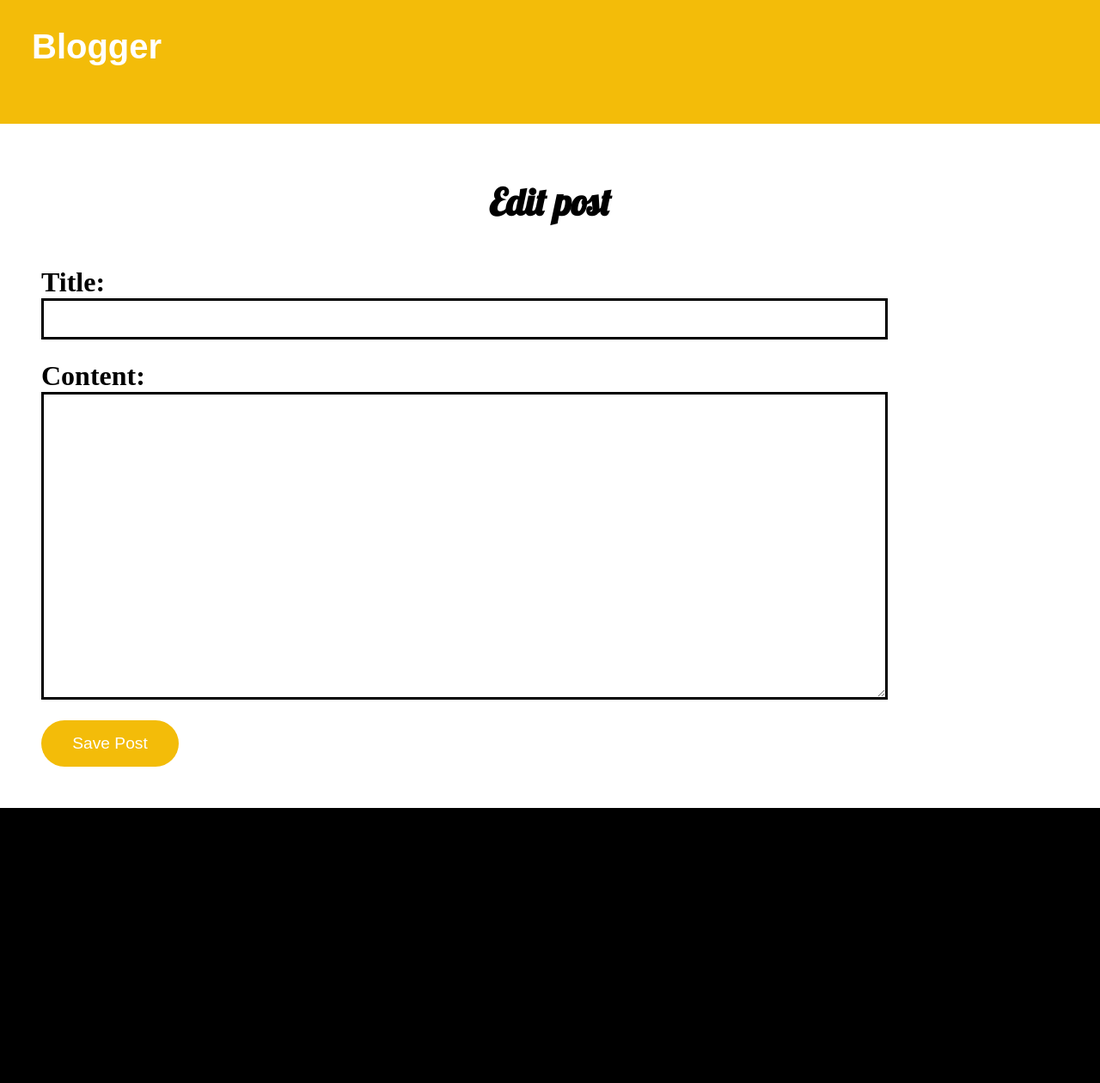
After one commit to gaurav-madkaikar/django-blog-app, a Django app: template blog/templates/blog/post_edit.html in a window 1280 px wide. The commit adds this page. Shown: the whole page at 86% size. Run offline with Django 3.2, Linux system fonts and the light colour scheme; the template is opened without the code that fills it: values that come from a table or form of the project are taken from there, others are empty; some web fonts are replaced.

Commit message:
Edit posts feature added!

```diff
--- a/blog/admin.py
+++ b/blog/admin.py
@@ -4,5 +4,5 @@ from .models import Post
 # Add, edit, delete the posts we have made
 # Register your models here.
 
-# Include Post on the Django Admin page
+# Include Post (Django model) on the Django Admin page
 admin.site.register(Post)
--- /dev/null
+++ b/blog/forms.py
@@ -0,0 +1,11 @@
+# Create forms for the database models
+
+from django import forms
+from .models import Post
+
+class PostForm(forms.ModelForm):
+
+    # Meta class will inform what model will be referred to
+    class Meta:
+        model = Post
+        fields = ('title', 'text')
--- a/blog/static/css/style.css
+++ b/blog/static/css/style.css
@@ -15,7 +15,7 @@ body{
 }
 
 .header{
-    height: 15%;
+    height: 10%;
     background-color: #f3bc09;
     padding: 2rem;
     position: relative;
@@ -25,12 +25,22 @@ h2 a {
     color: blue;
 }
 
-.heading-primary{
+.heading-primary
+{
+    float: left;
+}
+
+.heading-primary a,
+.heading-primary a:active{
     padding: 5px;
     color: white;
     font-family: 'Lato', sans-serif;
     font-family: 'RocknRoll One', sans-serif;
     font-size: 2.5rem;
+    text-decoration: none;
+}
+
+.center_content{
     position: absolute;
     top: 50%;
     left: 50%;
@@ -85,6 +95,78 @@ h2 a {
     letter-spacing: 0.5px;
 }
 
+.svg__icon svg,
+.svg__icon svg:active{
+    width: 3rem;
+    height: 3rem;
+    float: right;
+    color: white;
+}
+
+.form__title,
+.form__text
+{
+    font-size: 2rem;
+}
+
+.form__title,
+.form__text,
+.post-form textarea,
+.post-form input{
+    display: block;
+}
+
+.btn{
+    width: 10rem;
+    padding: 1rem;
+    font-size: 1.2rem;
+    border-radius: 2rem;
+    color: white;
+    background-color: #f3bc09;
+    border: none;
+    cursor: pointer;
+
+    transition: all .3s;
+}
+
+.btn:active{
+    transform: translateY(5px);
+}
+
+.post-form{
+    /* margin: 0 auto; */
+    padding: 0 3rem;
+}
+
+.post-form textarea,
+.post-form input {
+    width: 80%;
+    border: 3px solid black;
+    background-color: white;
+}
+
+.post-form input {
+    height: 2rem;
+    font-size: 2rem;
+    padding: 5px 1rem;
+}
+
+.post-form textarea{
+    height: 20rem;
+    font-size: 1.5rem;
+    padding: 1rem;
+}
+
+.center_text{
+    width: 100%;
+    text-align: center;
+}
+
+.form__heading{
+    font-family: 'Lobster', sans-serif;
+    font-size: 2.7rem;
+}
+
 /* Margins */
 .margin-small{
     margin-bottom: 1.5rem;
@@ -103,3 +185,21 @@ footer{
     background-color: black;
     height: 20rem;
 }
+
+.black-color{
+    color: black;
+}
+
+.actions{
+    float: right;
+    background-color: #f3bc09;
+    padding: 0.5rem;
+    border-radius: 2rem;
+    cursor: pointer;
+}
+
+.actions a svg{
+    width: 1.5rem;
+    height: 1.5rem;
+    color: white;
+}
--- a/blog/templates/blog/base.html
+++ b/blog/templates/blog/base.html
@@ -27,12 +27,14 @@
     <!-- Use double curly brackets to display variables -->
     <!-- {{ posts }} -->
     <header class="header">
-        <h1 class="heading-primary center-content">Blogger</h1>
+        <h1 class="heading-primary"> <a href="{% url 'post_list'%}"> Blogger </a> </h1>
+
+        <!-- SVG ICON for adding new posts -->
+        {% block add_posts %}
+        {% endblock %}
     </header>
 
-    <!-- SVG ICON for adding new posts -->
-    {% block add_posts %}
-    {% endblock %}
+
 
     <!-- <article class="article">
         <time>Published: 14.07.2019, 12:14 AM</time>
--- /dev/null
+++ b/blog/templates/blog/post_edit.html
@@ -0,0 +1,16 @@
+{% extends 'blog/base.html' %}
+
+{% block content %}
+
+    <div class="center_text margin-medium">
+        <h2 class="form__heading">Edit post</h2>
+    </div>
+
+
+    <form method="POST" class="post-form">{% csrf_token %}  <!-- Token is important for security -->
+       <h2 class="form__title"> Title: </h2> <div class="margin-small"> {{ form.title }} </div>
+       <h2 class="form__text"> Content: </h2> <div class="margin-small"> {{ form.text }} </div>  <!-- Display the form contents -->
+       <button type="submit" class="btn">Save Post</button>
+    </form>
+
+{% endblock %}
--- a/blog/templates/blog/post_list.html
+++ b/blog/templates/blog/post_list.html
@@ -13,6 +13,12 @@
     {% for post in posts %}
         <article class="article margin-large">
             <time class="article__time margin-small">Published: {{post.published_date}}</time>
+
+            <div class="actions">
+                <a href="{% url 'post_edit' pk=post.pk %}">
+                  {% include './icons/pencil-fill.svg' %}
+                </a>
+            </div>
             <h2 class="article__heading margin-small"><a href="{% url 'post_detail' pk=post.pk %}">{{post.title}}</a></h2>
             <p class="article__text">{{post.text|linebreaksbr}}</p>
         </article>
--- a/blog/urls.py
+++ b/blog/urls.py
@@ -4,5 +4,6 @@ from . import views
 urlpatterns = [
     path('', views.post_list, name='post_list'),
     path('post/<int:pk>/', views.post_detail, name='post_detail'),
-    path('post/new', views.post_new, name='post_new')
+    path('post/new', views.post_new, name='post_new'),
+    path('post/<int:pk>/edit', views.post_edit, name='post_edit')
 ]
--- a/manage.py
+++ b/manage.py
@@ -20,3 +20,7 @@ def main():
 
 if __name__ == '__main__':
     main()
+
+
+# pythonanywhere superadmin: Username - admin
+# local superadmin: Username - gmadkaikar
--- a/mysite/urls.py
+++ b/mysite/urls.py
@@ -14,8 +14,9 @@ Including another URLconf
     2. Add a URL to urlpatterns:  path('blog/', include('blog.urls'))
 """
 from django.contrib import admin
-from django.urls import path
+from django.urls import path, include
 
 urlpatterns = [
     path('admin/', admin.site.urls),
+    path('', include('blog.urls'))
 ]
```
Also changed, not shown: blog/views.py (+43 -1 lines), blog/templates/blog/icons/outline_note_add_black_48dp.png (deleted), blog/templates/blog/icons/pencil-fill.svg (added).
